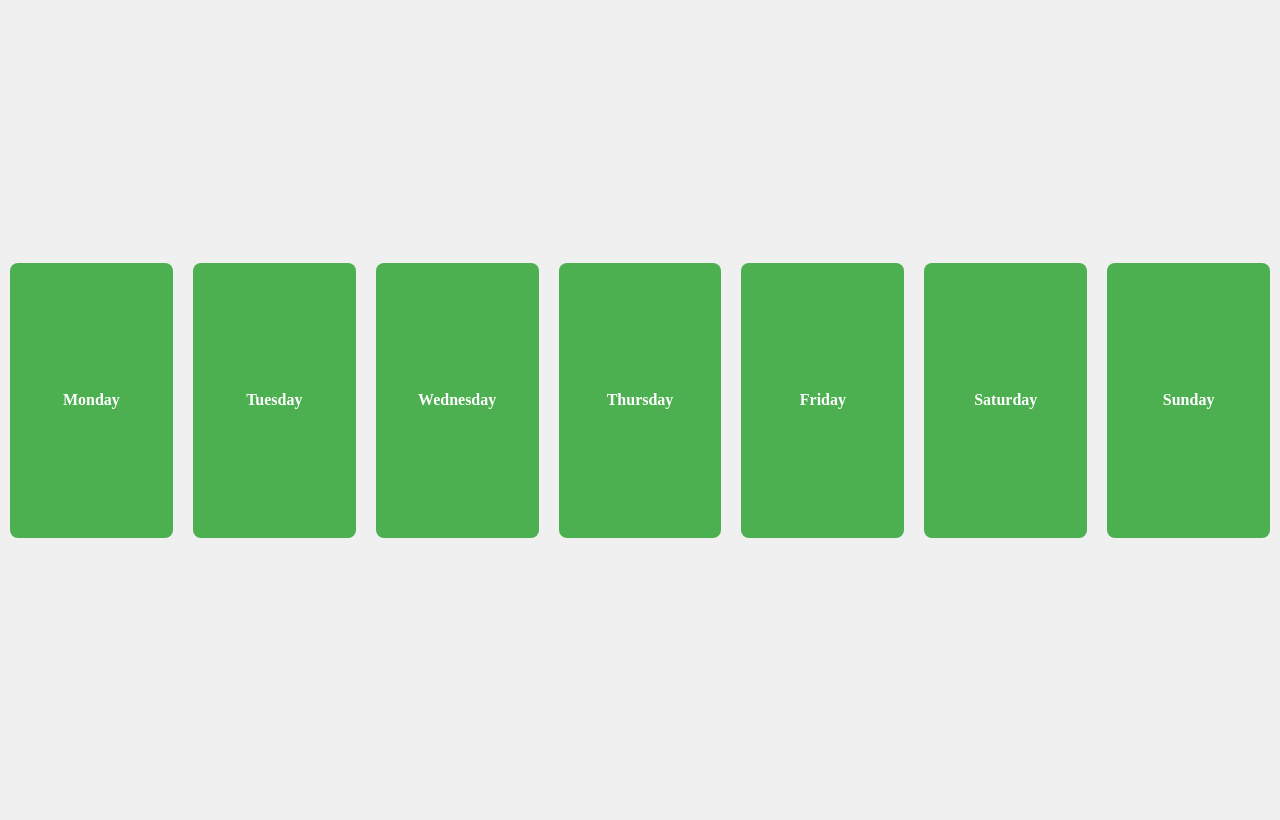
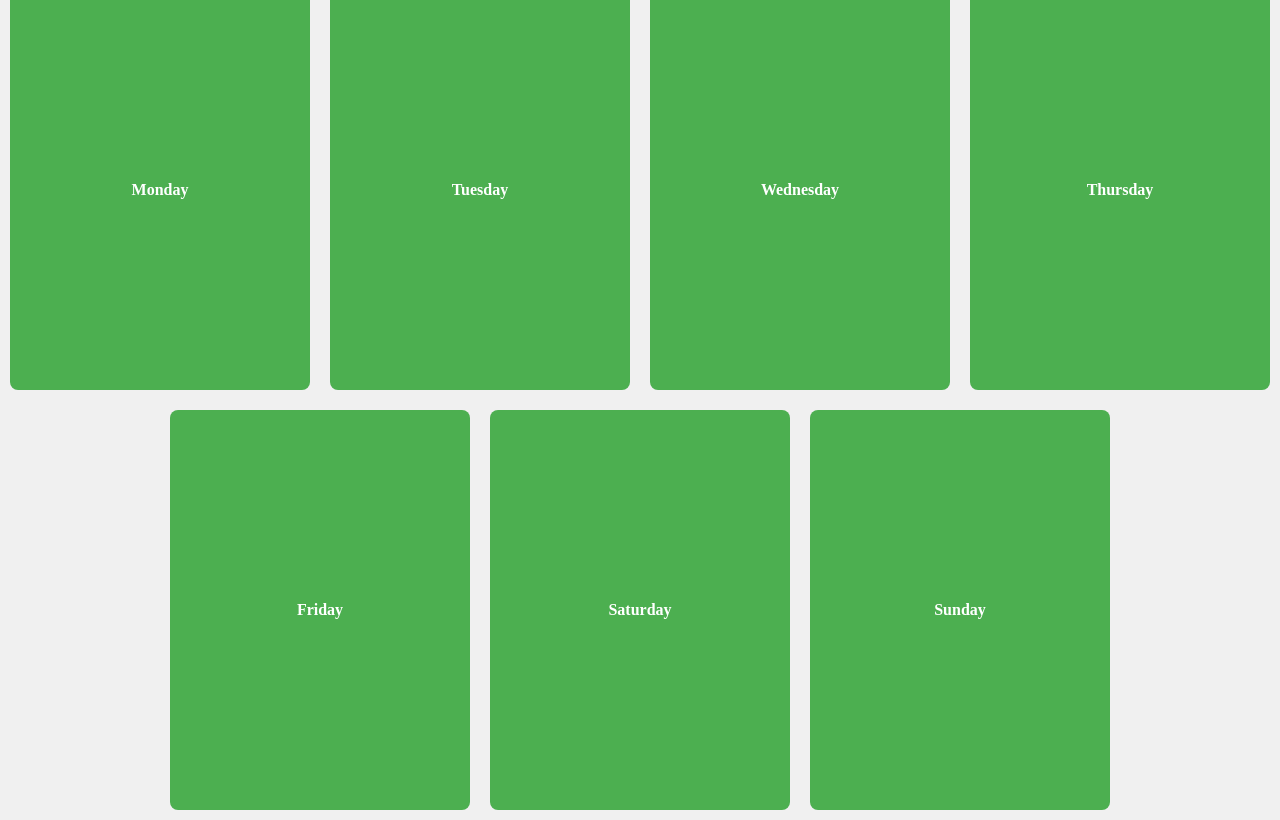
Before and after one commit to dlovric/Weather-Application, a plain HTML site: page index.html in a window 1280 px wide. Drawn offline with Linux system fonts and the light colour scheme.

Commit message:
Changed html properties

```diff
--- a/index.html
+++ b/index.html
@@ -14,15 +14,16 @@
                 background-color: #f0f0f0; /* Light background color */
             }
             .container {
-                display: flex;         /* Ensures the child elements (boxes) are aligned horizontally */
-                justify-content: center;  /* Optional: centers the boxes horizontally in the container */
-                align-items: center;      /* Optional: vertically centers the boxes */
-                width: 100%;            /* Makes sure the container takes up the full width of the screen */
+                display: flex;
+                flex-wrap: wrap;          /* Allow items to wrap into multiple rows */
+                justify-content: center;  /* Center the boxes horizontally */
+                align-items: center;      /* Center the boxes vertically */
+                width: 100%;              /* Full width of the screen */
             }
 
             .box {
-                width: 225px;      /* Set a fixed width for the boxes */
-                height: 275px;     /* Set a fixed height for the boxes */
+                width: 300px;      /* Set a fixed width for the boxes */
+                height: 400px;     /* Set a fixed height for the boxes */
                 background-color: #4CAF50;  /* Green background color */
                 display: flex;
                 align-items: center;  /* Vertically centers text inside each box */
@@ -30,7 +31,7 @@
                 color: white;
                 font-weight: bold;
                 border-radius: 8px; /* Rounded corners */
-                margin: 10px;        /* Optional: adds spacing between boxes */
+                margin: 10px;        /* Adds spacing between boxes */
             }
         </style>
     </head>
```
